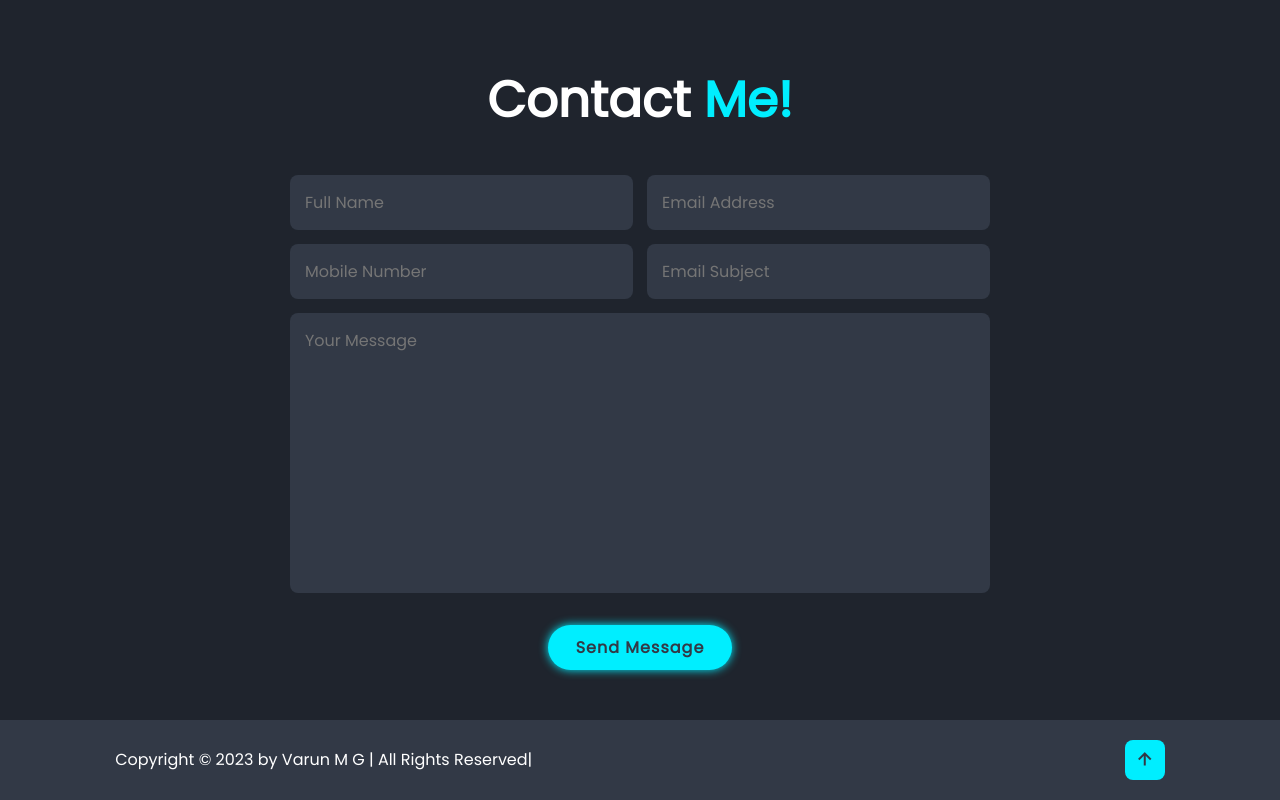
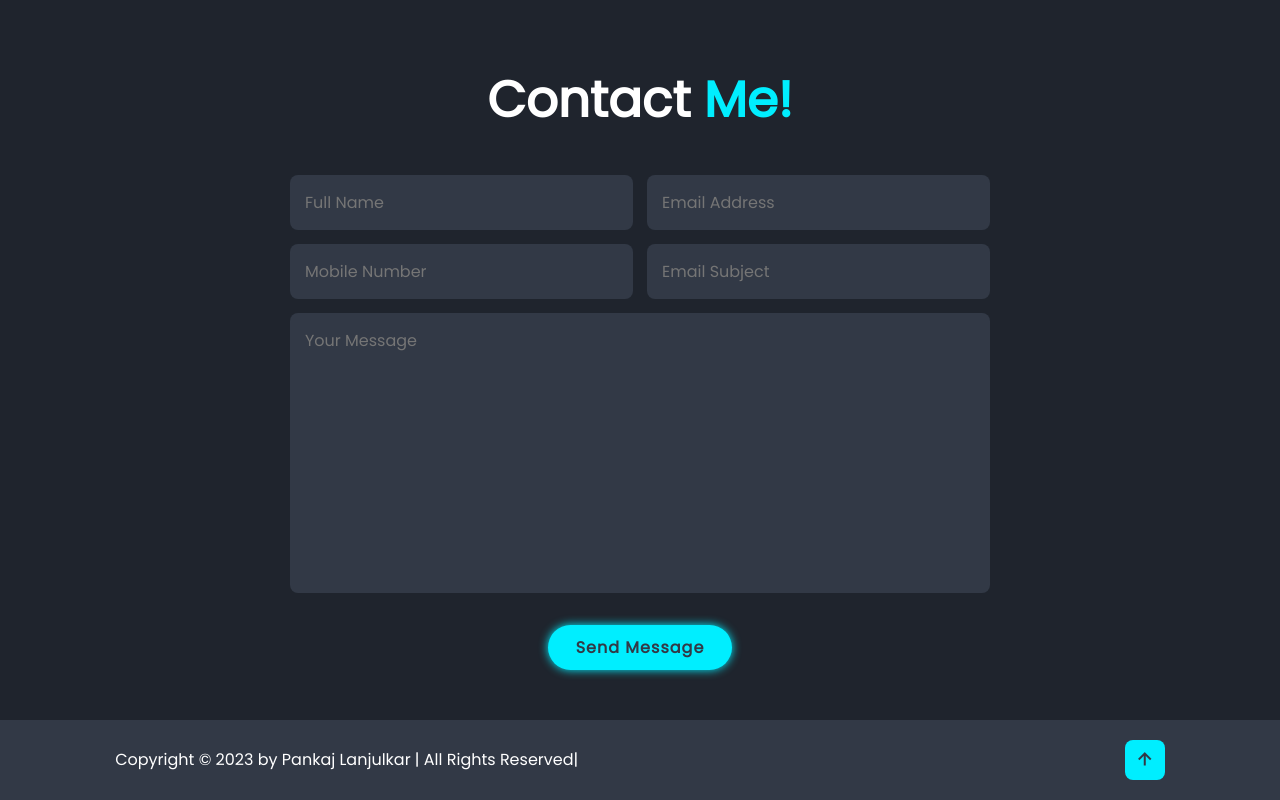
Before and after one commit to Pankajlanjulkar/My_Portfolio, a plain HTML site: page index.html in a window 1280 px wide. Shown: the part 4192-4992 px from the top of the page. Drawn offline with nearby package versions, Linux system fonts and the light colour scheme.

Commit message:
Update index.html

```diff
--- a/index.html
+++ b/index.html
@@ -225,7 +225,7 @@
 
     <footer class="footer">
       <div class="footer-text">
-        <p>Copyright &copy; 2023 by Varun M G | All Rights Reserved|</p>
+        <p>Copyright &copy; 2023 by Pankaj Lanjulkar | All Rights Reserved|</p>
       </div>
 
       <div class="footer-iconTap">
```
